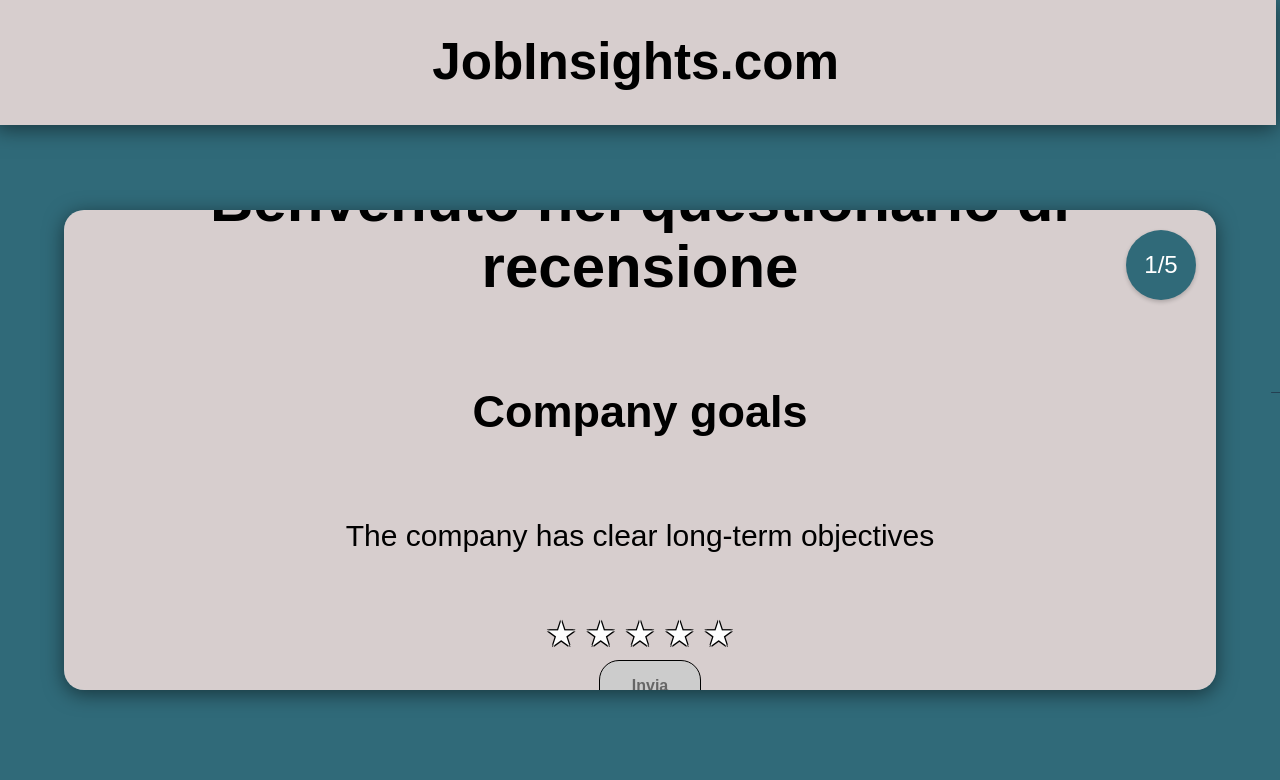
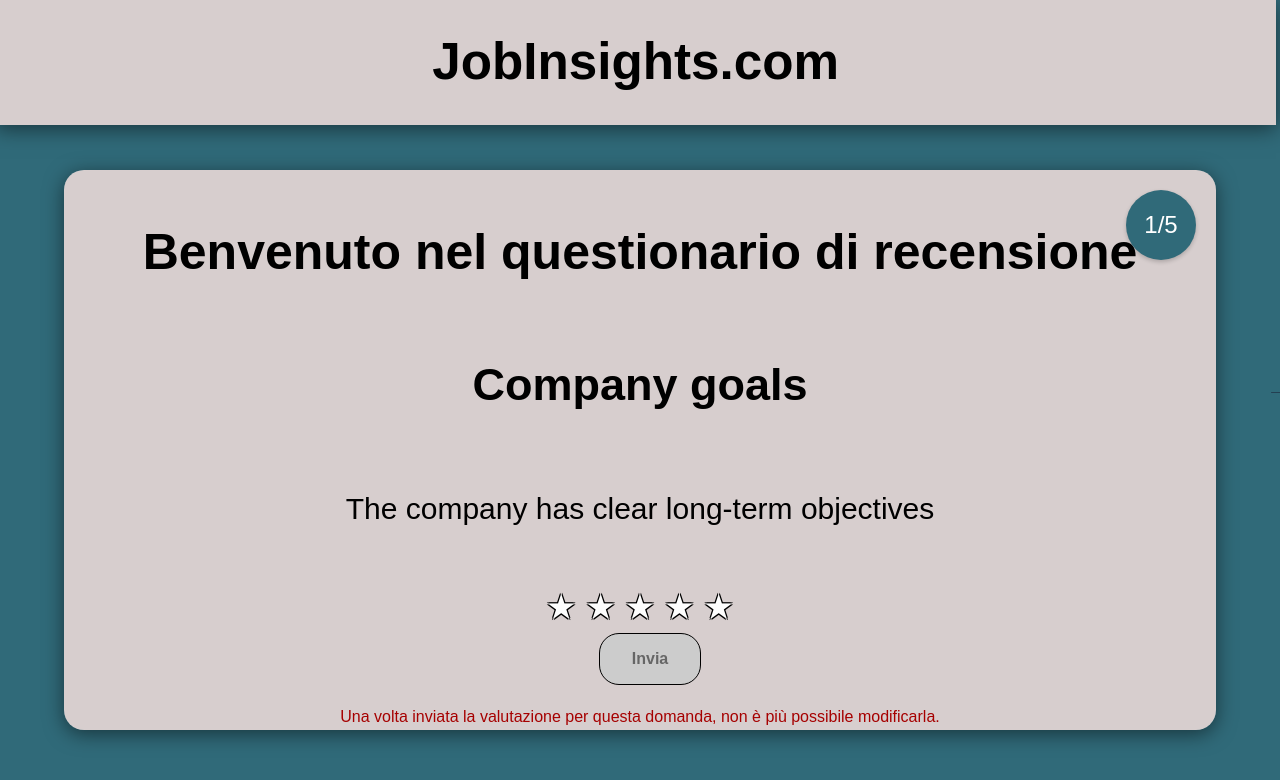
Before and after one commit to Icon1cc/MD-Corp-Ranks, a React (Vite) app in the folder frontend/: page /review in a window 1280 px wide. Shown: the top 780 px of the page. Built offline with nearby package versions, Linux system fonts and the light colour scheme; no server answers.

Commit message:
fixed css

```diff
--- a/frontend/src/styles/reviewWizard.css
+++ b/frontend/src/styles/reviewWizard.css
@@ -9,7 +9,7 @@
 
   .question-card {
     width: 90%;
-    height: 60%;
+    height: 70%;
     margin-top: 50px;
     box-shadow: 0 4px 20px rgba(0, 0, 0, 0.5);
     border-radius: 20px;
@@ -29,7 +29,8 @@
   }
 
   .question-card h1 {
-    font-size: 60px;
+    margin-top: 70px;
+    font-size: 50px;
   }
 
   .progress-circle {
```
